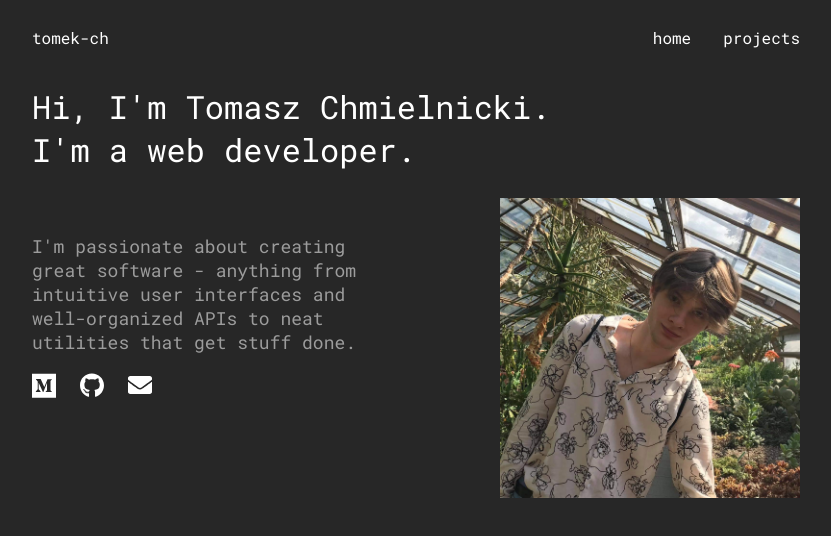
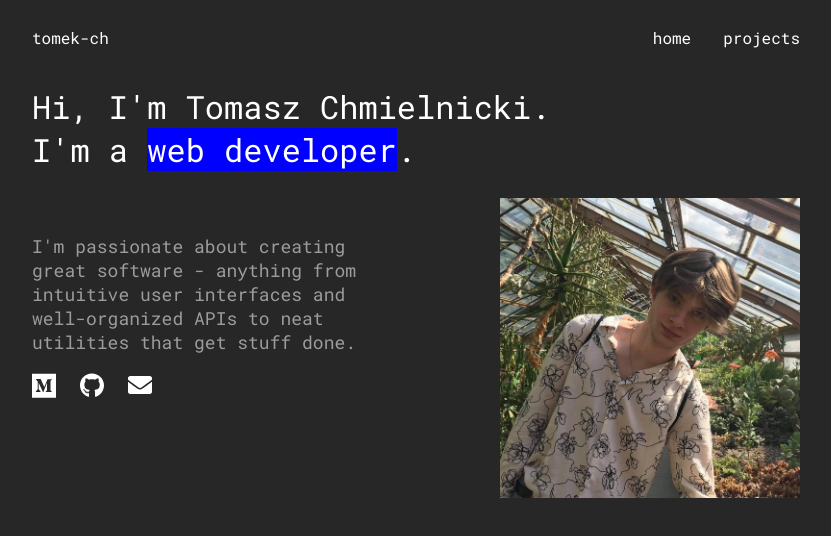
Before and after one commit to tomek-ch/portfolio2, a Next.js app: page / in a window 1280 px wide. Shown: the top 536 px of the page, without its empty margins (224-1055 px from the left). Built offline with nearby package versions, Linux system fonts and the light colour scheme.

Commit message:
Add highlight color

```diff
--- a/components/HelloSection.js
+++ b/components/HelloSection.js
@@ -1,14 +1,19 @@
 import EnvelopeIcon from "../public/icons/EnvelopeIcon";
 import GitHubIcon from "../public/icons/GitHubIcon";
 import MediumIcon from "../public/icons/MediumIcon";
-import { container, heading, links } from "../styles/HelloSection.module.css";
+import {
+  container,
+  heading,
+  links,
+  highlight,
+} from "../styles/HelloSection.module.css";
 
 const HelloSection = () => (
   <section>
     <h1 className={heading}>
       Hi, I'm Tomasz Chmielnicki.
       <br />
-      I'm a web developer.
+      I'm a <span className={highlight}>web developer</span>.
     </h1>
     <div className={container}>
       <div>
--- a/styles/HelloSection.module.css
+++ b/styles/HelloSection.module.css
@@ -18,6 +18,10 @@
   color: var(--high-contrast);
 }
 
+.highlight {
+  background-color: var(--highlight);
+}
+
 @media (min-width: 800px) {
   .container {
     display: flex;
--- a/styles/globals.css
+++ b/styles/globals.css
@@ -2,6 +2,7 @@
   --background: #272727;
   --low-contrast: #9c9c9c;
   --high-contrast: #ffffff;
+  --highlight: #0000ff;
 }
 
 html,
```
